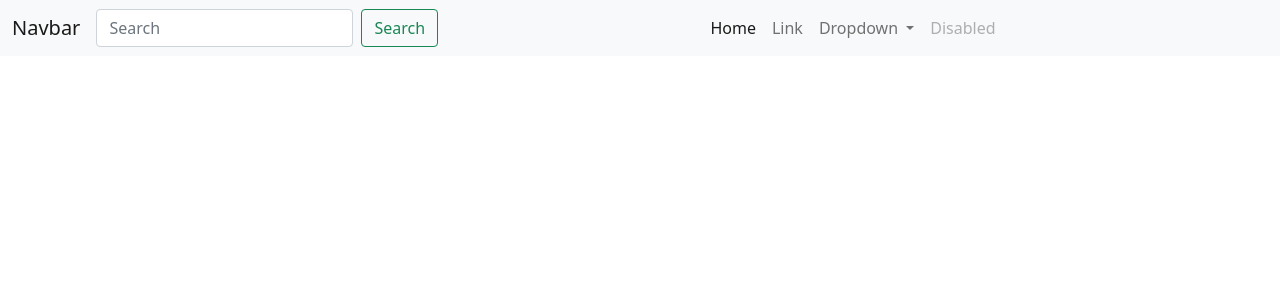
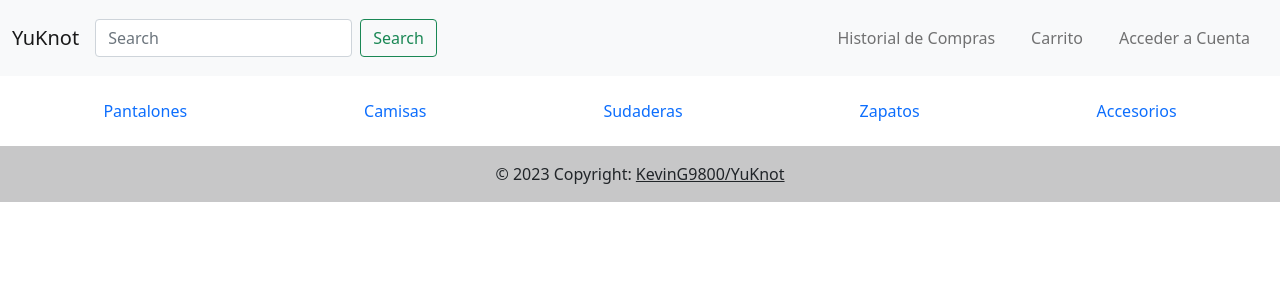
Before and after one commit to KevinG9800/YuKnot, a PHP site: page / in a window 1280 px wide. Shown: the top 300 px of the page. Run offline with PHP 8.4, Linux system fonts and the light colour scheme.

Commit message:
Creando estructura de la plantilla - USUARIO

```diff
--- a/css/estilo01.css
+++ b/css/estilo01.css
@@ -1,3 +1,6 @@
-nav{
-    align-items: center;
+.nav-icons{
+    padding: 10px;
 }
+#nav-tab{
+    padding: 15px;
+}
--- a/index.html
+++ b/index.html
@@ -9,15 +9,17 @@
     <!-- Bootstrap -->
     <link rel="stylesheet" href="css/bootstrap.min.css">
     <!-- Custom CSS -->
+    <link rel="stylesheet" href="css/estilo01.css">
 
 </head>
 
 <body>
+<!-- ENCABEZADO -->
     <nav class="navbar navbar-expand-lg navbar-light bg-light">
         <div class="container-fluid">
 
             <!-- Button/Logo -->
-            <a class="navbar-brand" href="#">Navbar</a>
+            <a class="navbar-brand" href="#">YuKnot</a>
             <button class="navbar-toggler" type="button" data-bs-toggle="collapse"
                 data-bs-target="#navbarSupportedContent" aria-controls="navbarSupportedContent" aria-expanded="false"
                 aria-label="Toggle navigation">
@@ -30,39 +32,46 @@
                 <button class="btn btn-outline-success" type="submit">Search</button>
             </form>
 
-            <!-- Bar buttons -->
+            <!-- Nav buttons -->
             <div class="collapse navbar-collapse" id="navbarSupportedContent">
-                <ul class="navbar-nav me-auto mb-2 mb-lg-0 ms-auto">
-                    <li class="nav-item">
-                        <a class="nav-link active" aria-current="page" href="#">Home</a>
+                <ul class="navbar-nav ms-auto">
+                    <li class="nav-item    nav-icons">
+                        <a class="nav-link" href="#">Historial de Compras</a>
                     </li>
-                    <li class="nav-item">
-                        <a class="nav-link" href="#">Link</a>
+                    <li class="nav-item    nav-icons">
+                        <a class="nav-link" href="#">Carrito</a>
                     </li>
-                    <li class="nav-item dropdown">
-                        <a class="nav-link dropdown-toggle" href="#" id="navbarDropdown" role="button"
-                            data-bs-toggle="dropdown" aria-expanded="false">
-                            Dropdown
-                        </a>
-                        <ul class="dropdown-menu" aria-labelledby="navbarDropdown">
-                            <li><a class="dropdown-item" href="#">Action</a></li>
-                            <li><a class="dropdown-item" href="#">Another action</a></li>
-                            <li>
-                                <hr class="dropdown-divider">
-                            </li>
-                            <li><a class="dropdown-item" href="#">Something else here</a></li>
-                        </ul>
-                    </li>
-                    <li class="nav-item">
-                        <a class="nav-link disabled">Disabled</a>
+                    <li class="nav-item    nav-icons">
+                        <a class="nav-link" href="#">Acceder a Cuenta</a>
                     </li>
                 </ul>
             </div>
-
         </div>
     </nav>
+    <!-- Tab de categorías de ropa -->
+    <nav class="nav nav-pills nav-fill" id="nav-tab">
+        <a class="nav-link" href="#">Pantalones</a>
+        <a class="nav-link" href="#">Camisas</a>
+        <a class="nav-link" href="#">Sudaderas</a>
+        <a class="nav-link" href="#">Zapatos</a>
+        <a class="nav-link" href="#">Accesorios</a>
+    </nav>
+<!-- CONTENIDO VA AQUÍ ---------------------------------------------------------------- -->
+<!-- ------------------------------------------------------------------------------------------------ -->
 
 
+
+
+<!-- ------------------------------------------------------------------------------------------------ -->
+<!-- ------------------------------------------------------------------------------------------------ -->
+
+<!-- PIE DE LA PÁGINA -->
+    <footer class="bg-light text-center text-lg-start">
+        <div class="text-center p-3" style="background-color: rgba(0, 0, 0, 0.2);">
+            © 2023 Copyright:
+            <a class="text-dark" href="https://github.com/KevinG9800/YuKnot.git" target="_blank">KevinG9800/YuKnot</a>
+        </div>
+    </footer>
     <!-- Bootstrap -->
     <script src="js/bootstrap.bundle.min.js"></script>
 </body>
```
Also changed, not shown: css/interfaz.css (deleted, +0 -16 lines).
